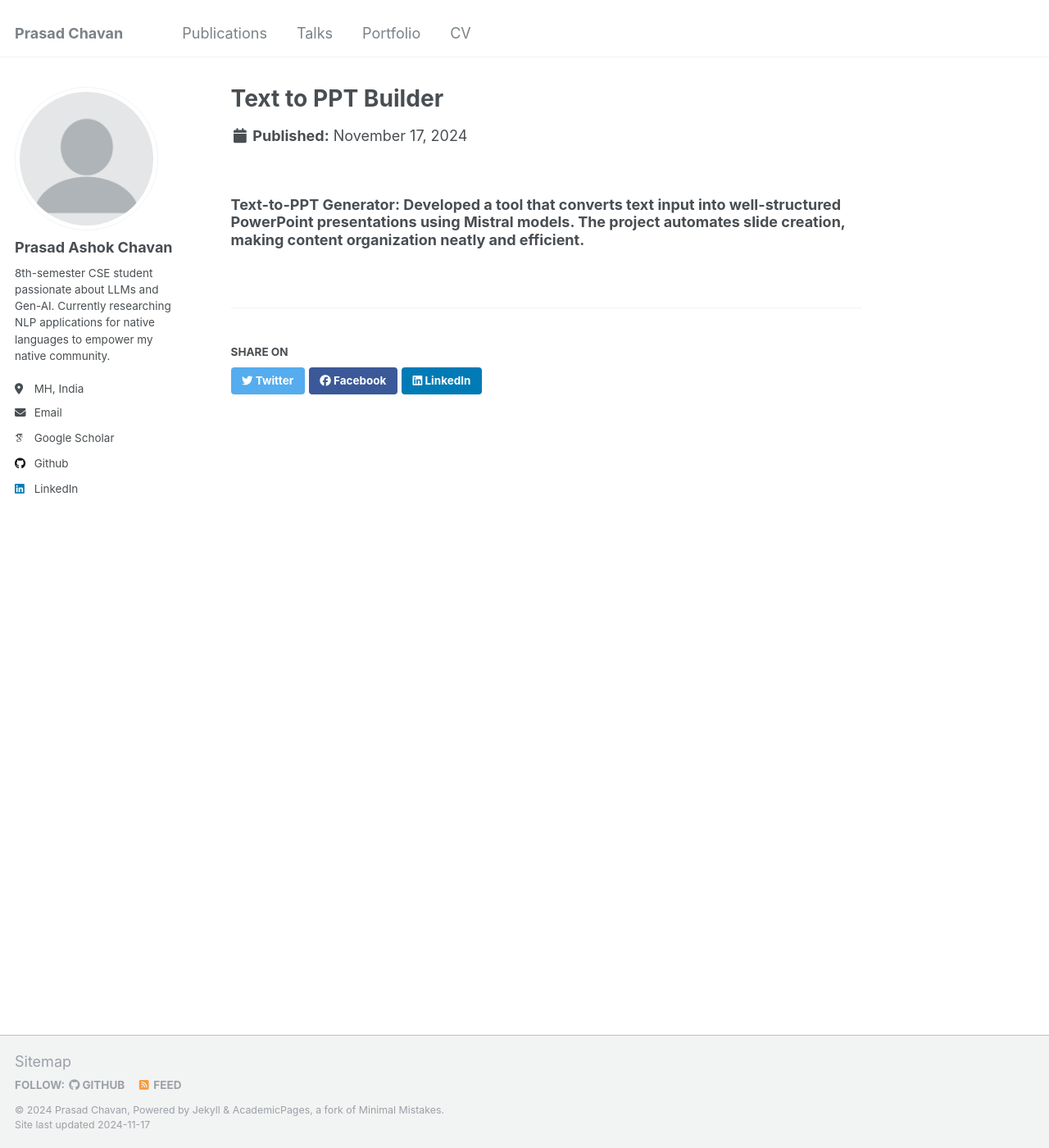
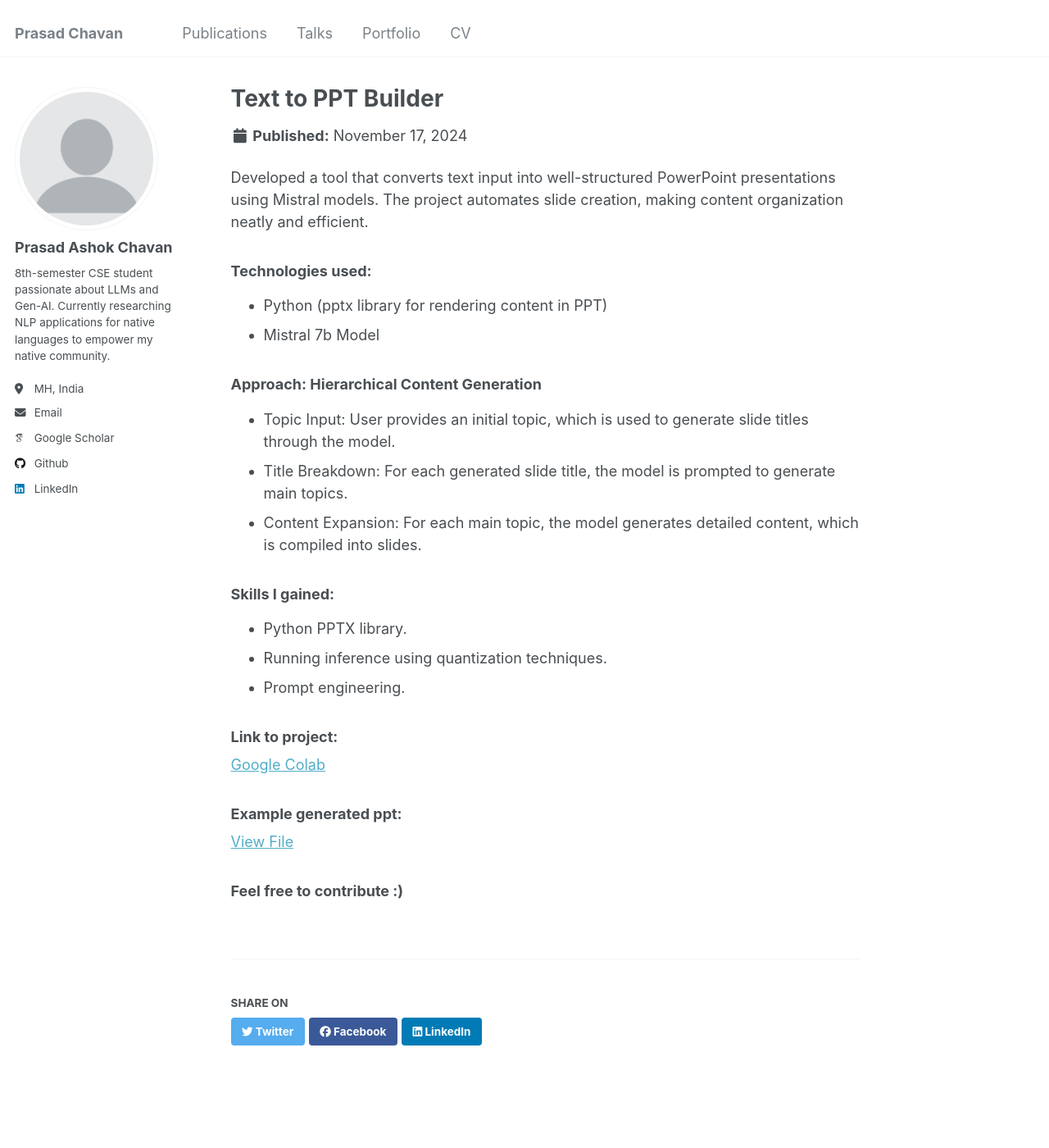
Before and after one commit to prasadchavann/prasadchavann.github.io, a Jekyll site: the page built from _portfolio/portfolio-1.md, in a window 1280 px wide and 1400 px high. Shown: the whole window at 82% size. Built offline with Jekyll 4.4.1, drawn with Linux system fonts in a browser that asks for light colours; some web fonts are replaced.

Commit message:
Update portfolio-1.md

```diff
--- a/_portfolio/portfolio-1.md
+++ b/_portfolio/portfolio-1.md
@@ -4,4 +4,26 @@ excerpt: "Developed a tool that converts text input into well-structured PowerPo
 collection: portfolio
 ---
 
-### Text-to-PPT Generator: Developed a tool that converts text input into well-structured PowerPoint presentations using Mistral models. The project automates slide creation, making content organization neatly and efficient.
+Developed a tool that converts text input into well-structured PowerPoint presentations using Mistral models. The project automates slide creation, making content organization neatly and efficient.
+
+### Technologies used:
+- Python (pptx library for rendering content in PPT)
+- Mistral 7b Model
+
+### Approach: Hierarchical Content Generation
+- Topic Input: User provides an initial topic, which is used to generate slide titles through the model.
+- Title Breakdown: For each generated slide title, the model is prompted to generate main topics.
+- Content Expansion: For each main topic, the model generates detailed content, which is compiled into slides.
+
+### Skills I gained:
+- Python PPTX library.
+- Running inference using quantization techniques.
+- Prompt engineering.
+
+### Link to project:
+[Google Colab](https://colab.research.google.com/drive/1CshMtRMqz2Rz7TIBpAcrFtNTq9N3k0KA?usp=sharing)
+
+### Example generated ppt:
+[View File](https://docs.google.com/presentation/d/1zBhbRqZcri863_3wp-qUqukleYqw7rye/edit?usp=sharing&ouid=102047571824249781095&rtpof=true&sd=true)
+
+### Feel free to contribute :)
```
